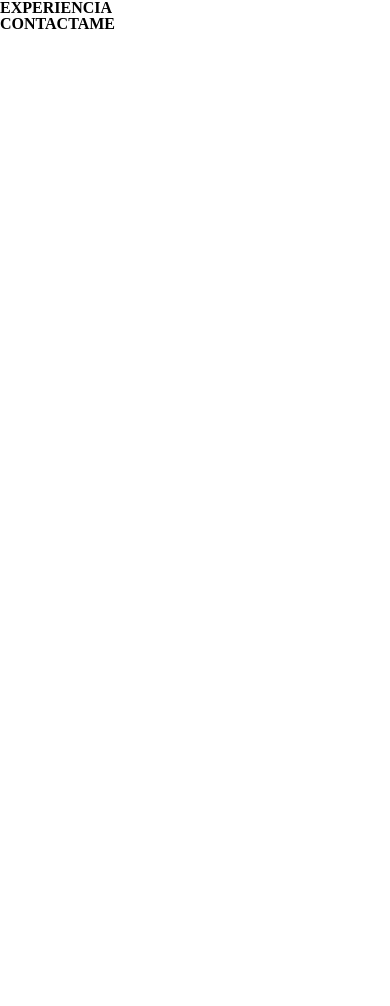
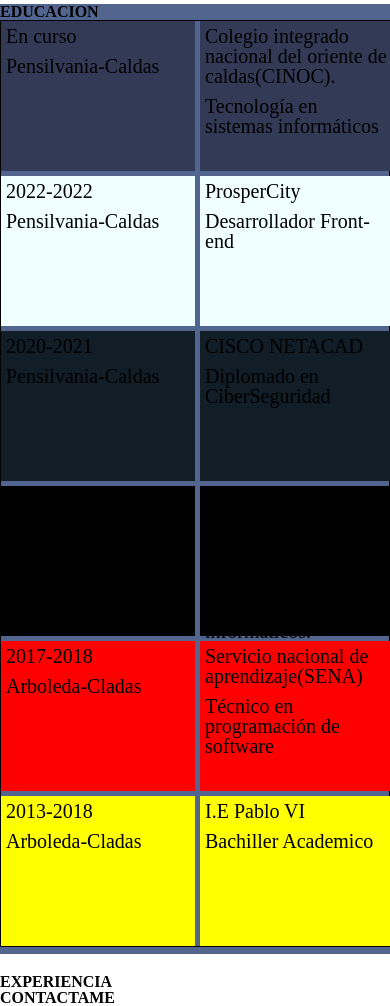
Before and after one commit to ElSebastianLopez/Portafolio, a Vue app: page / in a window 390 px wide. Shown: the part 1272-2278 px from the top of the page. Before the commit the page ends 1304 px from the top, so only its background shows below. Built offline with nearby package versions, Linux system fonts and the light colour scheme.

Commit message:
structure boxes for the education container, for the mobile version and the desktop version

```diff
--- a/src/assets/styles/e-objects/_all-objects.scss
+++ b/src/assets/styles/e-objects/_all-objects.scss
@@ -38,7 +38,6 @@
         margin: auto;
         font-size: 1.3rem;
     }
-
 }
 .containerSkills{
     background-color: $color2;
@@ -53,6 +52,7 @@
     margin-top: 10px;
     font-size:30px;
     text-align: center;
+    padding-top: 15px;
 
 }
 .skills{
@@ -70,6 +70,54 @@
   padding:0;
   border: 0.5px solid;
 }
+.containerEducation{
+    width: 100%;
+    height: 950px;
+    background-color: $color3;
+    margin-top: 20px;
+    margin-bottom: 20px;
+}
+.containerEstudies{
+    display: grid;
+    grid-template-columns: 50% 50%;
+    grid-template-rows: repeat(6,1fr);
+    border: 1px solid;
+    gap: 5px;
+    p{
+        font-size: 20px;
+        padding-left: 5px;
+        padding-top: 5px;
+        padding: 5px;
+    }
+
+}
+.estudioFecha1,.estudio1{
+    height: 150px;
+    background-color: $color2;
+}
+.estudioFecha2,.estudio2{
+    height: 150px;
+    background-color: azure;
+}
+.estudioFecha3,.estudio3{
+    height: 150px;
+    background-color: rgb(17, 29, 39);
+}
+.estudioFecha4,.estudio4{
+    height: 150px;
+    background-color: black;
+}
+.estudioFecha5,.estudio5{
+    height: 150px;
+    background-color: red;
+}
+.estudioFecha6,.estudio6{
+    height: 150px;
+    background-color: yellow;
+}
+
+
+
 
 /* destock version */
 @media (min-width: 820px) {
@@ -89,8 +137,6 @@
         grid-template-rows:180px;
         height: 200px;
         gap: 10px;
-
-
     }
     .sectionTwo{
         /*display: grid;
@@ -112,6 +158,7 @@
         background-color: $color2;
         height: 210px;
         width: 100%;
+        margin-top: 40px;
     }
     .title{
         height: 50px;
@@ -121,6 +168,7 @@
         margin-top: 10px;
         font-size:30px;
         text-align: center;
+        padding-top: 15px;
 
     }
     .skills{
@@ -138,5 +186,12 @@
       padding:0;
       border: 0.5px solid;
     }
+    .containerEstudies{
+        p{
+            font-size: 30px;
+            padding-left: 5px;
+            padding-top: 5px;
+        }
+    }
 
 }
--- a/src/views/HomeView.vue
+++ b/src/views/HomeView.vue
@@ -57,8 +57,63 @@
         <h1 class="c">C#</h1>
       </div>
     </div>
-    <div>
-      <h2>EDUCACION</h2>
+    <div class="containerEducation">
+      <div class="titleEducation">
+        <h2>EDUCACION</h2>
+      </div>
+      <div class="containerEstudies">
+        <div class="estudioFecha1">
+           <p>En curso</p>
+           <p>Pensilvania-Caldas</p>
+        </div>
+        <div class="estudio1">
+          <p>Colegio integrado nacional del oriente de caldas(CINOC).</p>
+          <p>Tecnología en sistemas informáticos</p>
+        </div>
+        <div class="estudioFecha2">
+          <p>2022-2022</p>
+          <p>Pensilvania-Caldas</p>
+        </div>
+        <div class="estudio2">
+          <p>ProsperCity</p>
+          <p>Desarrollador Front-end</p>
+        </div>
+        <div class="estudioFecha3">
+          <p>2020-2021</p>
+          <p>Pensilvania-Caldas</p>
+        </div>
+        <div class="estudio3">
+          <p>CISCO NETACAD</p>
+          <p>Diplomado en CiberSeguridad</p>
+        </div>
+         <div class="estudioFecha4">
+           <p>2019-2021</p>
+           <p>Pensilvania-Caldas</p>
+         </div>
+        <div class="estudio4">
+           <p>Colegio integrado nacional del oriente de caldas(CINOC).</p>
+           <p>
+               Técnico profesional en soporte y operaciones de sistemas
+               informáticos.
+           </p>
+        </div>
+        <div class="estudioFecha5">
+          <p>2017-2018</p>
+          <p>Arboleda-Cladas</p>
+        </div>
+        <div class="estudio5">
+          <p>Servicio nacional de aprendizaje(SENA)</p>
+          <p>Técnico en programación de software</p>
+        </div>
+        <div class="estudioFecha6">
+           <p>2013-2018</p>
+           <p>Arboleda-Cladas</p>
+        </div>
+        <div class="estudio6">
+          <p>I.E Pablo VI</p>
+          <p>Bachiller Academico</p>
+        </div>
+      </div>
     </div>
     <div>
       <h2>EXPERIENCIA</h2>
```
